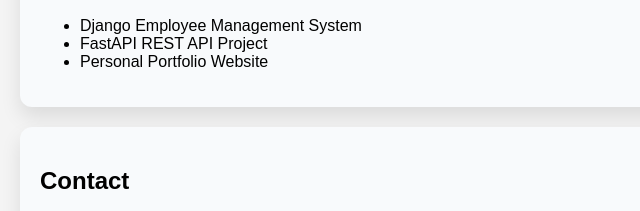
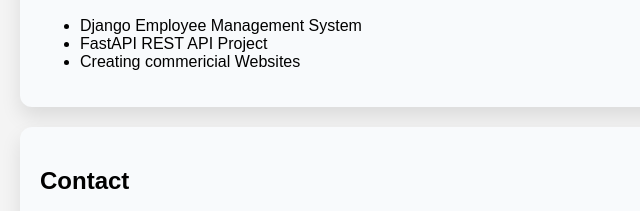
Before and after one commit to Siddarth-PY/siddarth-PY.github.io, a plain HTML site: page index.html in a window 1280 px wide. Shown: the part 900-1111 px from the top of the page, 0-640 px from the left. Drawn offline with Linux system fonts and the light colour scheme.

Commit message:
update on projects

```diff
--- a/index.html
+++ b/index.html
@@ -57,7 +57,7 @@
     <ul>
       <li>Django Employee Management System</li>
       <li>FastAPI REST API Project</li>
-      <li>Personal Portfolio Website</li>
+      <li>Creating commericial Websites</li>
     </ul>
   </section>
 
```
